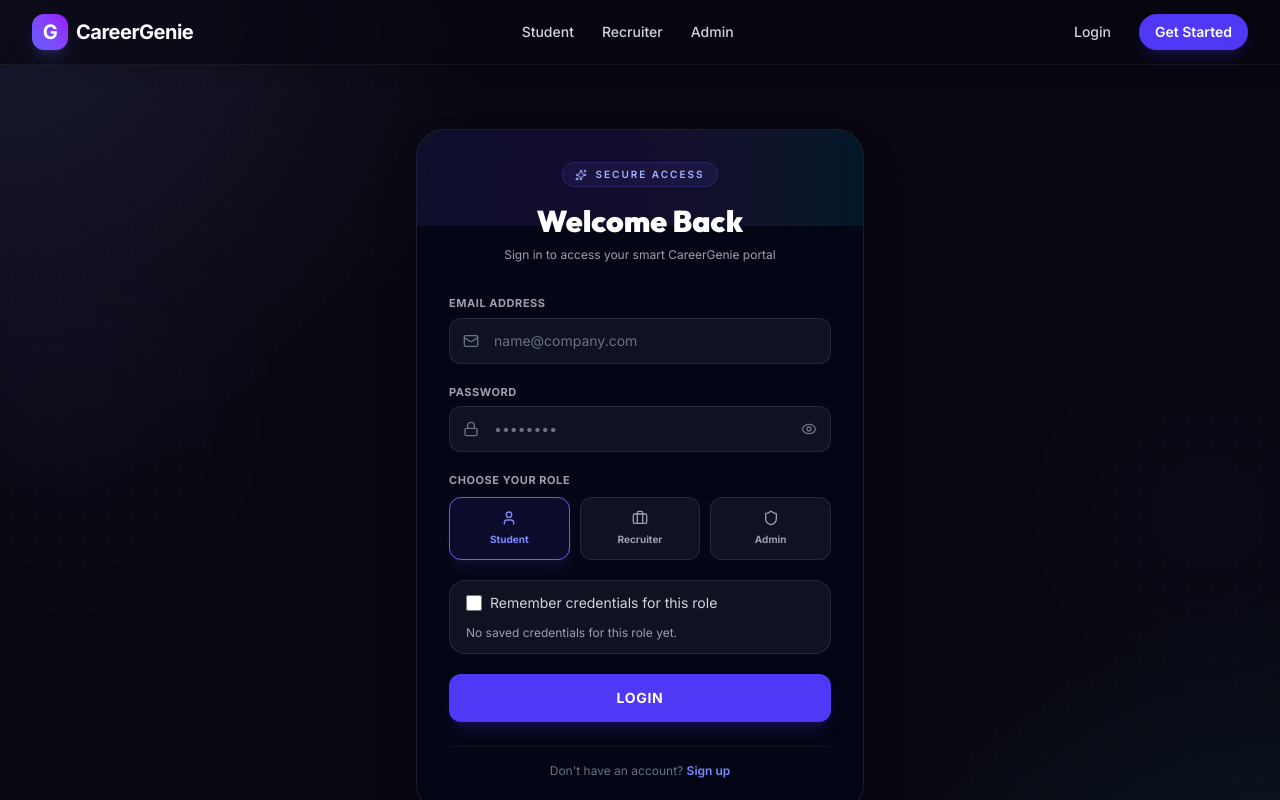
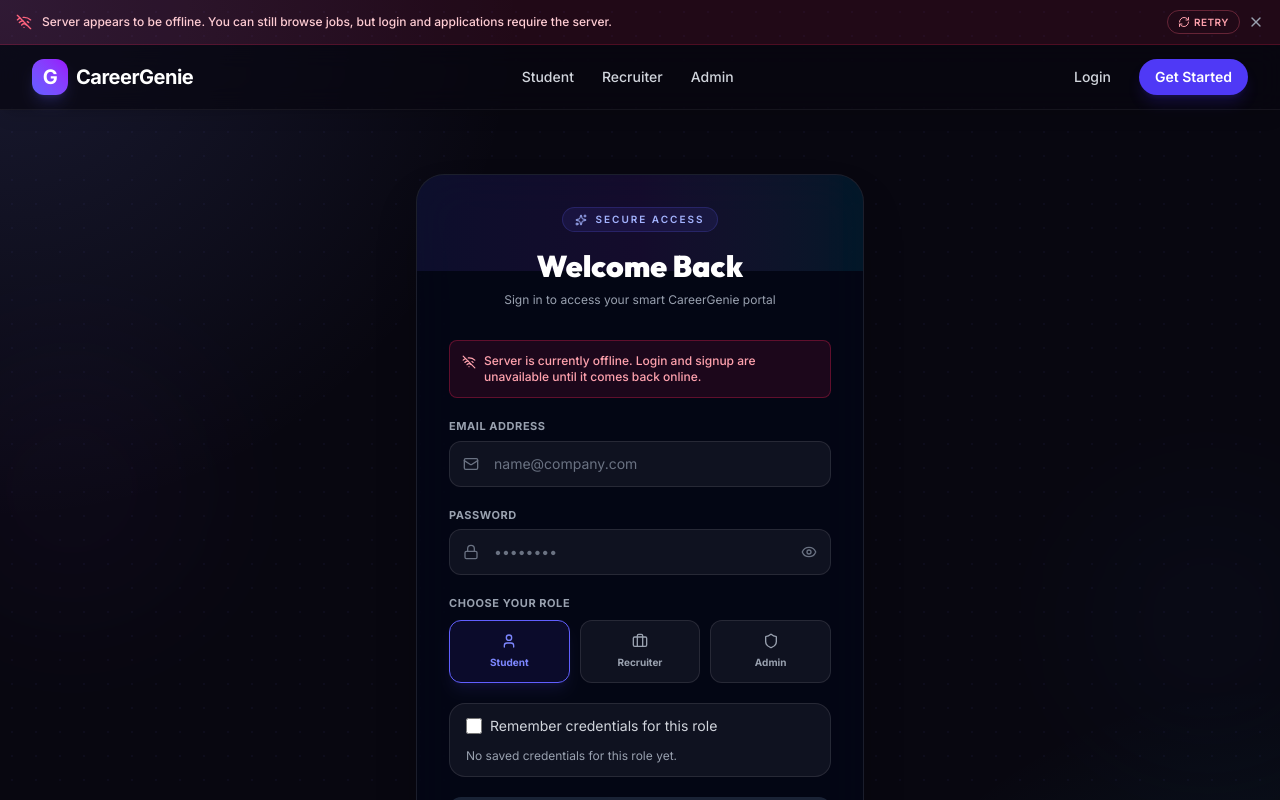
Before and after one commit to GrayViper/Carrier_Genie, a React (Vite) app: page /login in a window 1280 px wide. Shown: the top 800 px of the page. Built offline with nearby package versions, Linux system fonts and the light colour scheme; no server answers.

Commit message:
feat: dynamic frontend resilience — server status banner, offline detection, better auth error messages

```diff
--- a/src/App.jsx
+++ b/src/App.jsx
@@ -5,9 +5,11 @@ import { JobsProvider } from './context/JobsContext';
 import { ApplicationsProvider } from './context/ApplicationsContext';
 import Navbar from './components/Navbar';
 import Footer from './components/Footer';
+import ServerStatusBanner from './components/ServerStatusBanner';
 import { useEffect } from 'react';
 import { useNavigate } from 'react-router-dom';
 import { useAuth } from './context/AuthContext';
+import { useServerStatus } from './hooks/useServerStatus';
 
 // Pages
 import LandingPage from './pages/LandingPage';
@@ -38,6 +40,8 @@ function ProtectedRoute({ children }) {
 }
 
 export default function App() {
+  const { status, retry } = useServerStatus();
+
   return (
     <AuthProvider>
       <JobsProvider>
@@ -47,6 +51,7 @@ export default function App() {
               <div className="absolute inset-0 grid-overlay opacity-70 pointer-events-none z-0"></div>
               <div className="pointer-events-none absolute inset-0 z-0 bg-[radial-gradient(circle_at_top_left,rgba(129,140,248,0.14),transparent_30%),radial-gradient(circle_at_bottom_right,rgba(34,211,238,0.12),transparent_28%)]"></div>
 
+              <ServerStatusBanner status={status} retry={retry} />
               <Navbar />
               {/* Demo trigger listener: listens for global demo events and signs in as demo */}
               <DemoTrigger />
--- /dev/null
+++ b/src/components/ServerStatusBanner.jsx
@@ -0,0 +1,60 @@
+import React, { useState } from 'react';
+import { Wifi, WifiOff, Loader2, X, RefreshCw } from 'lucide-react';
+import { SERVER_STATUS } from '../hooks/useServerStatus';
+
+export default function ServerStatusBanner({ status, retry }) {
+  const [dismissed, setDismissed] = useState(false);
+
+  // Only show when there's a problem, and not if user dismissed
+  if (status === SERVER_STATUS.UP || status === SERVER_STATUS.UNKNOWN || dismissed) {
+    return null;
+  }
+
+  const isWaking = status === SERVER_STATUS.WAKING;
+
+  return (
+    <div
+      className={`relative z-50 w-full px-4 py-2.5 text-sm flex items-center justify-between gap-4 ${
+        isWaking
+          ? 'bg-amber-500/10 border-b border-amber-500/20 text-amber-200'
+          : 'bg-rose-500/10 border-b border-rose-500/20 text-rose-200'
+      }`}
+    >
+      <div className="flex items-center gap-2.5 min-w-0">
+        {isWaking ? (
+          <Loader2 className="h-4 w-4 shrink-0 animate-spin text-amber-400" />
+        ) : (
+          <WifiOff className="h-4 w-4 shrink-0 text-rose-400" />
+        )}
+        <span className="text-xs font-medium truncate">
+          {isWaking
+            ? 'Server is waking up — this takes up to 60 seconds on the free tier. Features will be available shortly.'
+            : 'Server appears to be offline. You can still browse jobs, but login and applications require the server.'}
+        </span>
+      </div>
+
+      <div className="flex items-center gap-2 shrink-0">
+        <button
+          type="button"
+          onClick={retry}
+          className={`flex items-center gap-1 rounded-full px-2.5 py-1 text-[10px] font-semibold uppercase tracking-wider border transition ${
+            isWaking
+              ? 'border-amber-400/30 text-amber-300 hover:bg-amber-400/10'
+              : 'border-rose-400/30 text-rose-300 hover:bg-rose-400/10'
+          }`}
+        >
+          <RefreshCw className="h-3 w-3" />
+          Retry
+        </button>
+        <button
+          type="button"
+          onClick={() => setDismissed(true)}
+          className="text-gray-400 hover:text-white transition"
+          aria-label="Dismiss"
+        >
+          <X className="h-4 w-4" />
+        </button>
+      </div>
+    </div>
+  );
+}
--- a/src/context/AuthContext.jsx
+++ b/src/context/AuthContext.jsx
@@ -83,6 +83,7 @@ export const AuthProvider = ({ children }) => {
   const API_BASE = import.meta.env.VITE_API_BASE || 'http://localhost:5178';
 
   const login = async (email, password, role) => {
+    setLoading(true);
     try {
       const res = await fetch(`${API_BASE}/api/auth/login`, {
         method: 'POST',
@@ -97,7 +98,9 @@ export const AuthProvider = ({ children }) => {
       return data.user;
     } catch (error) {
       setLoading(false);
-      // Surface the original error to caller. Do not perform demo/silent fallback here.
+      if (error?.name === 'TypeError' && error?.message?.includes('fetch')) {
+        throw new Error('Network error: Failed to reach the server.');
+      }
       throw error;
     }
   };
@@ -118,7 +121,9 @@ export const AuthProvider = ({ children }) => {
       return data.user;
     } catch (error) {
       setLoading(false);
-      // Surface the original error to caller. Do not perform demo/silent fallback here.
+      if (error?.name === 'TypeError' && error?.message?.includes('fetch')) {
+        throw new Error('Network error: Failed to reach the server.');
+      }
       throw error;
     }
   };
--- /dev/null
+++ b/src/hooks/useServerStatus.js
@@ -0,0 +1,78 @@
+import { useState, useEffect, useCallback, useRef } from 'react';
+
+export const SERVER_STATUS = {
+  UNKNOWN: 'unknown',
+  UP: 'up',
+  WAKING: 'waking',   // slow response — Render free tier spinning up
+  DOWN: 'down',
+};
+
+const HEALTH_URL = `${import.meta.env.VITE_API_BASE || 'http://localhost:5178'}/health`;
+const FAST_TIMEOUT = 4000;   // if no response in 4s → waking
+const DOWN_TIMEOUT = 15000;  // if no response in 15s → down
+const POLL_INTERVAL = 30000; // re-check every 30s
+
+async function pingServer() {
+  const controller = new AbortController();
+  const downTimer = setTimeout(() => controller.abort(), DOWN_TIMEOUT);
+
+  const wakingTimer = setTimeout(() => {
+    // Don't abort — let the request continue, just mark as waking
+  }, FAST_TIMEOUT);
+
+  const start = Date.now();
+  try {
+    const res = await fetch(HEALTH_URL, {
+      signal: controller.signal,
+      cache: 'no-store',
+    });
+    clearTimeout(downTimer);
+    clearTimeout(wakingTimer);
+    const elapsed = Date.now() - start;
+    if (res.ok) {
+      return elapsed > FAST_TIMEOUT ? SERVER_STATUS.WAKING : SERVER_STATUS.UP;
+    }
+    return SERVER_STATUS.DOWN;
+  } catch {
+    clearTimeout(downTimer);
+    clearTimeout(wakingTimer);
+    return SERVER_STATUS.DOWN;
+  }
+}
+
+export function useServerStatus() {
+  const [status, setStatus] = useState(SERVER_STATUS.UNKNOWN);
+  const [lastChecked, setLastChecked] = useState(null);
+  const wakingTimerRef = useRef(null);
+
+  const check = useCallback(async () => {
+    // Immediately mark as waking if unknown or previously down
+    // so the banner shows while we wait
+    setStatus(prev =>
+      prev === SERVER_STATUS.UP ? SERVER_STATUS.UP : SERVER_STATUS.WAKING
+    );
+
+    // Set a fast waking indicator after 4s if no response yet
+    wakingTimerRef.current = setTimeout(() => {
+      setStatus(prev =>
+        prev !== SERVER_STATUS.UP ? SERVER_STATUS.WAKING : prev
+      );
+    }, FAST_TIMEOUT);
+
+    const result = await pingServer();
+    clearTimeout(wakingTimerRef.current);
+    setStatus(result);
+    setLastChecked(new Date());
+  }, []);
+
+  useEffect(() => {
+    check();
+    const interval = setInterval(check, POLL_INTERVAL);
+    return () => {
+      clearInterval(interval);
+      clearTimeout(wakingTimerRef.current);
+    };
+  }, [check]);
+
+  return { status, lastChecked, retry: check };
+}
--- a/src/pages/AuthPages.jsx
+++ b/src/pages/AuthPages.jsx
@@ -1,13 +1,17 @@
 import React, { useState, useEffect } from 'react';
 import { useNavigate, Link, useLocation } from 'react-router-dom';
 import { useAuth } from '../context/AuthContext';
-import { Sparkles, User, Briefcase, Shield, Mail, Lock, Eye, EyeOff, Loader2, Trash2 } from 'lucide-react';
+import { Sparkles, User, Briefcase, Shield, Mail, Lock, Eye, EyeOff, Loader2, Trash2, WifiOff } from 'lucide-react';
+import { useServerStatus, SERVER_STATUS } from '../hooks/useServerStatus';
 
 export default function AuthPages() {
   const { login, signup, loading } = useAuth();
+  const { status } = useServerStatus();
   const navigate = useNavigate();
   const location = useLocation();
   const isLogin = location.pathname === '/login';
+  const serverDown = status === SERVER_STATUS.DOWN;
+  const serverWaking = status === SERVER_STATUS.WAKING;
 
   const [email, setEmail] = useState('');
   const [password, setPassword] = useState('');
@@ -99,7 +103,14 @@ export default function AuthPages() {
         else if (u.role === 'recruiter') navigate('/dashboard/recruiter');
         else if (u.role === 'admin') navigate('/admin');
       } catch (err) {
-        setError('Invalid credentials. Please try again.');
+        const msg = err?.message || '';
+        if (msg.includes('fetch') || msg.includes('network') || msg.includes('Failed')) {
+          setError('Cannot reach the server. It may be waking up — please wait 30–60 seconds and try again.');
+        } else if (msg.includes('invalid') || msg.includes('credentials') || msg.includes('401')) {
+          setError('Invalid email or password. Please try again.');
+        } else {
+          setError(msg || 'Login failed. Please try again.');
+        }
       }
     } else {
       if (!name.trim()) {
@@ -115,7 +126,14 @@ export default function AuthPages() {
         else if (u.role === 'recruiter') navigate('/dashboard/recruiter');
         else if (u.role === 'admin') navigate('/admin');
       } catch (err) {
-        setError('Registration failed. Please check details.');
+        const msg = err?.message || '';
+        if (msg.includes('fetch') || msg.includes('network') || msg.includes('Failed')) {
+          setError('Cannot reach the server. It may be waking up — please wait 30–60 seconds and try again.');
+        } else if (msg.includes('exists') || msg.includes('409')) {
+          setError('An account with this email already exists. Try logging in instead.');
+        } else {
+          setError(msg || 'Registration failed. Please check your details.');
+        }
       }
     }
   };
@@ -155,6 +173,22 @@ export default function AuthPages() {
 
           {/* Form */}
           <form onSubmit={handleSubmit} className="space-y-5 text-left">
+            {/* Server status warning */}
+            {(serverDown || serverWaking) && (
+              <div className={`flex items-start gap-2 rounded-lg border p-3 text-xs font-medium ${
+                serverDown
+                  ? 'border-rose-500/30 bg-rose-500/10 text-rose-300'
+                  : 'border-amber-500/30 bg-amber-500/10 text-amber-300'
+              }`}>
+                <WifiOff className="h-3.5 w-3.5 mt-0.5 shrink-0" />
+                <span>
+                  {serverDown
+                    ? 'Server is currently offline. Login and signup are unavailable until it comes back online.'
+                    : 'Server is waking up (free tier). This may take up to 60 seconds — your request will go through shortly.'}
+                </span>
+              </div>
+            )}
+
             {error && (
               <div className="bg-rose-500/10 border border-rose-500/30 text-rose-400 text-xs p-3 rounded-lg font-medium text-center">
                 {error}
@@ -281,13 +315,22 @@ export default function AuthPages() {
             {/* Submit Button */}
             <button
               type="submit"
-              disabled={loading}
-              className="flex w-full cursor-pointer items-center justify-center gap-2 rounded-xl bg-indigo-600 px-4 py-3.5 text-xs font-bold uppercase tracking-wider text-white shadow-lg shadow-indigo-600/20 transition-all duration-200 hover:-translate-y-0.5 hover:bg-indigo-500 sm:text-sm"
+              disabled={loading || serverDown}
+              className={`flex w-full cursor-pointer items-center justify-center gap-2 rounded-xl px-4 py-3.5 text-xs font-bold uppercase tracking-wider text-white shadow-lg transition-all duration-200 sm:text-sm ${
+                serverDown
+                  ? 'bg-slate-700 cursor-not-allowed opacity-50 shadow-none'
+                  : 'bg-indigo-600 hover:bg-indigo-500 hover:-translate-y-0.5 shadow-indigo-600/20'
+              }`}
             >
               {loading ? (
                 <>
                   <Loader2 className="w-4 h-4 animate-spin" />
                   <span>Processing...</span>
+                </>
+              ) : serverWaking ? (
+                <>
+                  <Loader2 className="w-4 h-4 animate-spin" />
+                  <span>Server waking up...</span>
                 </>
               ) : (
                 <span>{isLogin ? 'Login' : 'Create Account'}</span>
```
